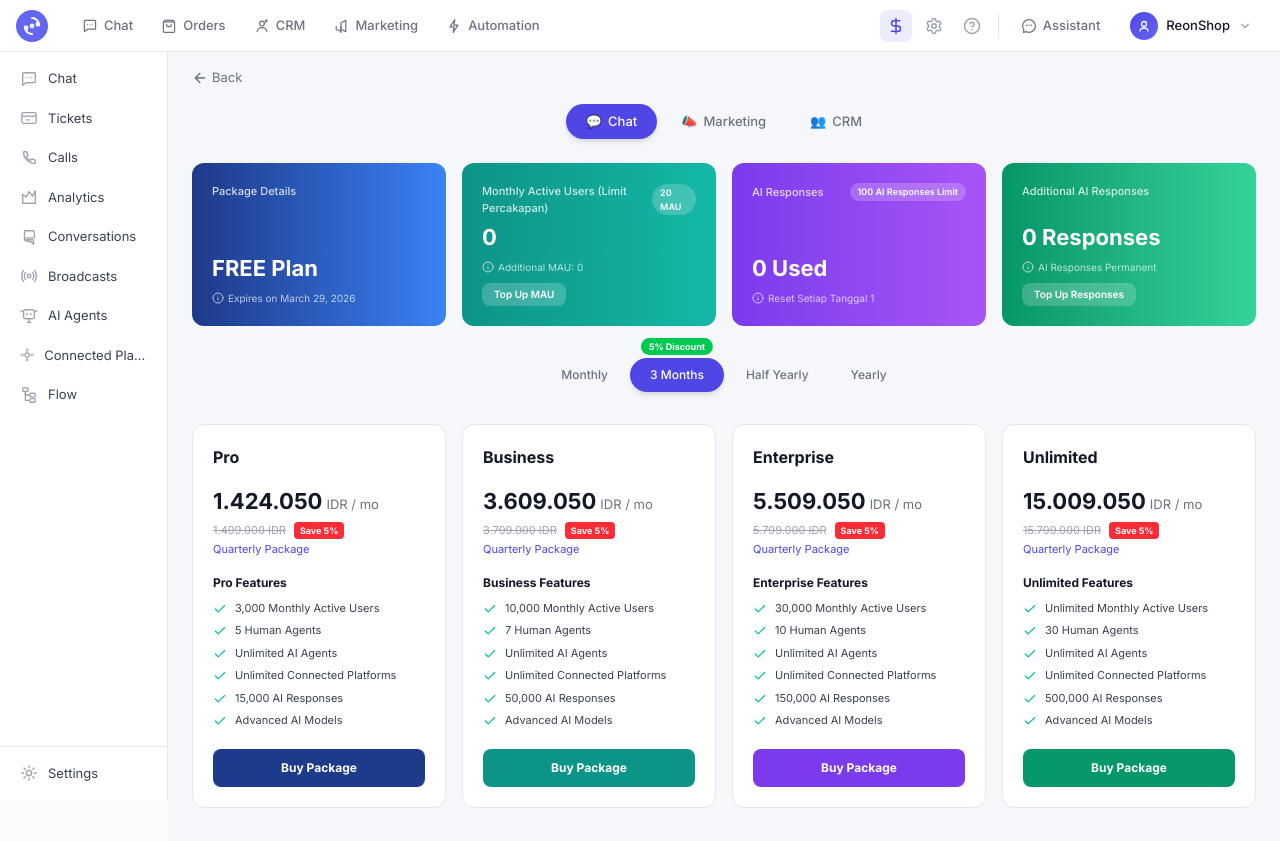
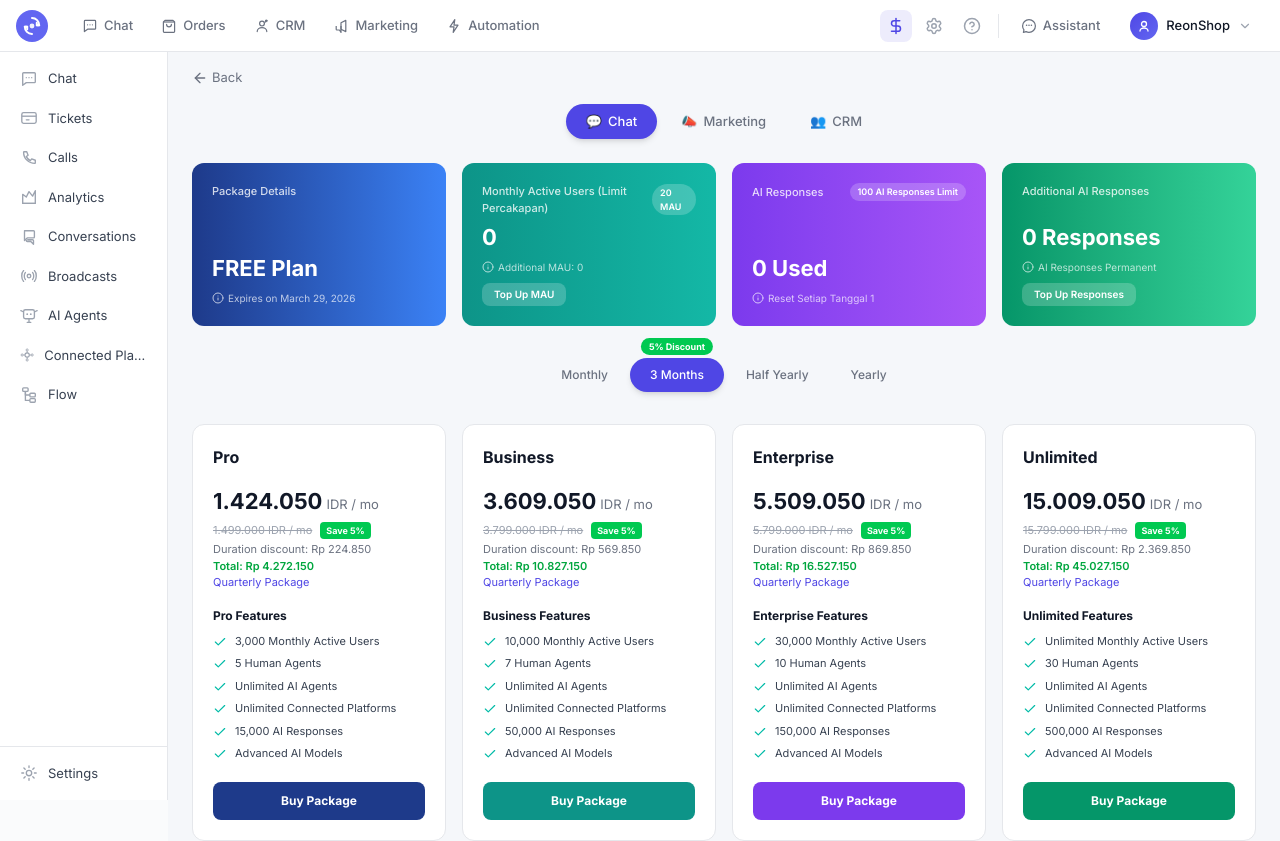
Before and after one commit to xinnxz/cekatin, a Next.js app in the folder dashboard/: page /dashboard/billings in a window 1280 px wide. Shown: the top 841 px of the page. Built offline with nearby package versions, Linux system fonts and the light colour scheme.

Commit message:
feat: Add chatbot intent dataset (`intents_608.json`) and create a new billings page for the dashboard.

```diff
--- a/dashboard/src/app/dashboard/billings/page.tsx
+++ b/dashboard/src/app/dashboard/billings/page.tsx
@@ -328,11 +328,26 @@ function GradientCard({ gradient, label, value, sub, badge, buttonLabel, onButto
 }
 
 // ═══ PRICING CARD ═══
-function PricingCard({ name, price, originalPrice, discount, duration, features, color, agentCounter, onBuy }: {
+// Penjelasan Detail:
+// Di cekat.ai, setiap pricing card menunjukkan:
+// 1. Harga per bulan (setelah diskon)
+// 2. Harga asli (coret) + badge "Save X%"
+// 3. "Duration discount: Rp X" ← TOTAL savings untuk seluruh periode
+// 4. "Total: Rp X" ← TOTAL biaya untuk seluruh periode (hijau)
+// 5. Label durasi (Monthly/Quarterly/Half-Yearly/Yearly Package)
+// 6. Feature checklist
+// 7. Additional Agents counter (hanya CRM)
+function PricingCard({ name, price, originalPrice, discount, duration, durationMonths, features, color, agentCounter, onBuy }: {
     name: string; price: number; originalPrice?: number; discount?: string; duration: string;
-    features: string[]; color: string; agentCounter?: boolean; onBuy: () => void;
+    durationMonths: number; features: string[]; color: string; agentCounter?: boolean; onBuy: () => void;
 }) {
     const [agents, setAgents] = useState(0);
+    // Total discount = (originalPrice - discountedPrice) × jumlah bulan
+    const discountPerMonth = originalPrice ? originalPrice - price : 0;
+    const totalDiscount = discountPerMonth * durationMonths;
+    // Total harga = harga diskon × jumlah bulan
+    const totalPrice = price * durationMonths;
+
     return (
         <div className="border border-[#E5E7EB] rounded-xl bg-white flex flex-col">
             <div className="p-5 flex-1">
@@ -343,10 +358,16 @@ function PricingCard({ name, price, originalPrice, discount, duration, features,
                 </div>
                 {originalPrice && (
                     <div className="flex items-center gap-2 mb-0.5">
-                        <span className="text-[11px] text-[#9CA3AF] line-through">{formatIDR(originalPrice)} IDR</span>
-                        {discount && <span className="px-1.5 py-0.5 text-[9px] font-bold text-white bg-red-500 rounded">Save {discount}</span>}
+                        <span className="text-[11px] text-[#9CA3AF] line-through">{formatIDR(originalPrice)} IDR / mo</span>
+                        {discount && <span className="px-1.5 py-0.5 text-[9px] font-bold text-white bg-green-500 rounded">Save {discount}</span>}
                     </div>
                 )}
+                {/* Duration discount — menampilkan total penghematan */}
+                {totalDiscount > 0 && (
+                    <p className="text-[11px] text-[#6B7280]">Duration discount: Rp {formatIDR(totalDiscount)}</p>
+                )}
+                {/* Total — menampilkan total biaya (warna hijau) */}
+                <p className="text-[11px] text-green-600 font-semibold">Total: Rp {formatIDR(totalPrice)}</p>
                 <p className="text-[11px] text-primary mb-4">{duration}</p>
 
                 {agentCounter && (
@@ -430,11 +451,11 @@ export default function BillingsPage() {
     const [modal, setModal] = useState<ModalType>(null);
     const [buyPkg, setBuyPkg] = useState<{ name: string; price: number; orig: number; disc: string; dur: string; color: string } | null>(null);
 
-    const discountMap: Record<Duration, { mult: number; label: string; pct: string }> = {
-        monthly: { mult: 1, label: 'Monthly Package', pct: '' },
-        '3months': { mult: 0.95, label: 'Quarterly Package', pct: '5%' },
-        halfyearly: { mult: 0.90, label: 'Half-Yearly Package', pct: '10%' },
-        yearly: { mult: 0.80, label: 'Yearly Package', pct: '20%' },
+    const discountMap: Record<Duration, { mult: number; label: string; pct: string; months: number }> = {
+        monthly: { mult: 1, label: 'Monthly Package', pct: '', months: 1 },
+        '3months': { mult: 0.95, label: 'Quarterly Package', pct: '5%', months: 3 },
+        halfyearly: { mult: 0.90, label: 'Half-Yearly Package', pct: '10%', months: 6 },
+        yearly: { mult: 0.80, label: 'Yearly Package', pct: '20%', months: 12 },
     };
     const d = discountMap[duration];
 
@@ -505,19 +526,19 @@ export default function BillingsPage() {
 
                         <div className="grid grid-cols-4 gap-4">
                             <PricingCard name="Pro" price={Math.round(1499000 * d.mult)} originalPrice={1499000}
-                                discount={d.pct} duration={d.label} color="#1E3A8A"
+                                discount={d.pct} duration={d.label} durationMonths={d.months} color="#1E3A8A"
                                 onBuy={() => handleBuy('Pro', 1499000, '#1E3A8A')}
                                 features={['3,000 Monthly Active Users', '5 Human Agents', 'Unlimited AI Agents', 'Unlimited Connected Platforms', '15,000 AI Responses', 'Advanced AI Models']} />
                             <PricingCard name="Business" price={Math.round(3799000 * d.mult)} originalPrice={3799000}
-                                discount={d.pct} duration={d.label} color="#0D9488"
+                                discount={d.pct} duration={d.label} durationMonths={d.months} color="#0D9488"
                                 onBuy={() => handleBuy('Business', 3799000, '#0D9488')}
                                 features={['10,000 Monthly Active Users', '7 Human Agents', 'Unlimited AI Agents', 'Unlimited Connected Platforms', '50,000 AI Responses', 'Advanced AI Models']} />
                             <PricingCard name="Enterprise" price={Math.round(5799000 * d.mult)} originalPrice={5799000}
-                                discount={d.pct} duration={d.label} color="#7C3AED"
+                                discount={d.pct} duration={d.label} durationMonths={d.months} color="#7C3AED"
                                 onBuy={() => handleBuy('Enterprise', 5799000, '#7C3AED')}
                                 features={['30,000 Monthly Active Users', '10 Human Agents', 'Unlimited AI Agents', 'Unlimited Connected Platforms', '150,000 AI Responses', 'Advanced AI Models']} />
                             <PricingCard name="Unlimited" price={Math.round(15799000 * d.mult)} originalPrice={15799000}
-                                discount={d.pct} duration={d.label} color="#059669"
+                                discount={d.pct} duration={d.label} durationMonths={d.months} color="#059669"
                                 onBuy={() => handleBuy('Unlimited', 15799000, '#059669')}
                                 features={['Unlimited Monthly Active Users', '30 Human Agents', 'Unlimited AI Agents', 'Unlimited Connected Platforms', '500,000 AI Responses', 'Advanced AI Models']} />
                         </div>
@@ -539,15 +560,15 @@ export default function BillingsPage() {
 
                         <div className="grid grid-cols-3 gap-4">
                             <PricingCard name="Marketing Pro" price={Math.round(2000000 * d.mult)} originalPrice={2000000}
-                                discount={d.pct} duration={d.label} color="#1E3A8A"
+                                discount={d.pct} duration={d.label} durationMonths={d.months} color="#1E3A8A"
                                 onBuy={() => handleBuy('Marketing Pro', 2000000, '#1E3A8A')}
                                 features={['Track up to 3,000 leads per month', 'Automatic Ad Attribution', 'Automatic META CAPI Integration', 'Website Customer Journey', 'Ads Performance Analytics Dashboard', 'Google, Tiktok, and other Ad platforms Coming Soon']} />
                             <PricingCard name="Marketing Business" price={Math.round(4000000 * d.mult)} originalPrice={4000000}
-                                discount={d.pct} duration={d.label} color="#7C3AED"
+                                discount={d.pct} duration={d.label} durationMonths={d.months} color="#7C3AED"
                                 onBuy={() => handleBuy('Marketing Business', 4000000, '#7C3AED')}
                                 features={['Track up to 10,000 leads per month', 'Automatic Ad Attribution', 'Automatic META CAPI Integration', 'Website Customer Journey', 'Ads Performance Analytics Dashboard', 'Google, Tiktok, and other Ad platforms Coming Soon']} />
                             <PricingCard name="Marketing Enterprise" price={Math.round(5000000 * d.mult)} originalPrice={5000000}
-                                discount={d.pct} duration={d.label} color="#059669"
+                                discount={d.pct} duration={d.label} durationMonths={d.months} color="#059669"
                                 onBuy={() => handleBuy('Marketing Enterprise', 5000000, '#059669')}
                                 features={['Track up to 30,000 leads per month', 'Automatic Ad Attribution', 'Automatic META CAPI Integration', 'Website Customer Journey', 'Ads Performance Analytics Dashboard', 'Google, Tiktok, and other Ad platforms Coming Soon']} />
                         </div>
@@ -570,19 +591,19 @@ export default function BillingsPage() {
 
                         <div className="grid grid-cols-4 gap-4">
                             <PricingCard name="CRM Pro" price={Math.round(1000000 * d.mult)} originalPrice={1000000}
-                                discount={d.pct} duration={d.label} color="#1E3A8A" agentCounter
+                                discount={d.pct} duration={d.label} durationMonths={d.months} color="#1E3A8A" agentCounter
                                 onBuy={() => handleBuy('CRM Pro', 1000000, '#1E3A8A')}
                                 features={['CRM Contacts and Company List', 'Unified Customer Data Platform', 'Unlimited Boards', 'Unlimited Views', 'Up to 10,000 Items per Board', 'Up to 3 Agents (can be upgraded)', 'CRM Automations', 'CRM OpenAPI']} />
                             <PricingCard name="CRM Business" price={Math.round(2000000 * d.mult)} originalPrice={2000000}
-                                discount={d.pct} duration={d.label} color="#0D9488" agentCounter
+                                discount={d.pct} duration={d.label} durationMonths={d.months} color="#0D9488" agentCounter
                                 onBuy={() => handleBuy('CRM Business', 2000000, '#0D9488')}
                                 features={['CRM Contacts and Company List', 'Unified Customer Data Platform', 'Unlimited Boards', 'Unlimited Views', 'Up to 50,000 Items per Board', 'Up to 3 Agents (can be upgraded)', 'CRM Automations', 'CRM OpenAPI']} />
                             <PricingCard name="CRM Enterprise" price={Math.round(3000000 * d.mult)} originalPrice={3000000}
-                                discount={d.pct} duration={d.label} color="#7C3AED" agentCounter
+                                discount={d.pct} duration={d.label} durationMonths={d.months} color="#7C3AED" agentCounter
                                 onBuy={() => handleBuy('CRM Enterprise', 3000000, '#7C3AED')}
                                 features={['CRM Contacts and Company List', 'Unified Customer Data Platform', 'Unlimited Boards', 'Unlimited Views', 'Up to 100,000 Items per Board', 'Up to 3 Agents (can be upgraded)', 'CRM Automations', 'CRM OpenAPI']} />
                             <PricingCard name="CRM Unlimited" price={Math.round(5000000 * d.mult)} originalPrice={5000000}
-                                discount={d.pct} duration={d.label} color="#059669" agentCounter
+                                discount={d.pct} duration={d.label} durationMonths={d.months} color="#059669" agentCounter
                                 onBuy={() => handleBuy('CRM Unlimited', 5000000, '#059669')}
                                 features={['CRM Contacts and Company List', 'Unified Customer Data Platform', 'Unlimited Boards', 'Unlimited Views', 'Unlimited Items per Board', 'Up to 3 Agents (can be upgraded)', 'CRM Automations', 'CRM OpenAPI']} />
                         </div>
```
Also changed, not shown: 2 other files (tests, documents, lock files or other folders).
